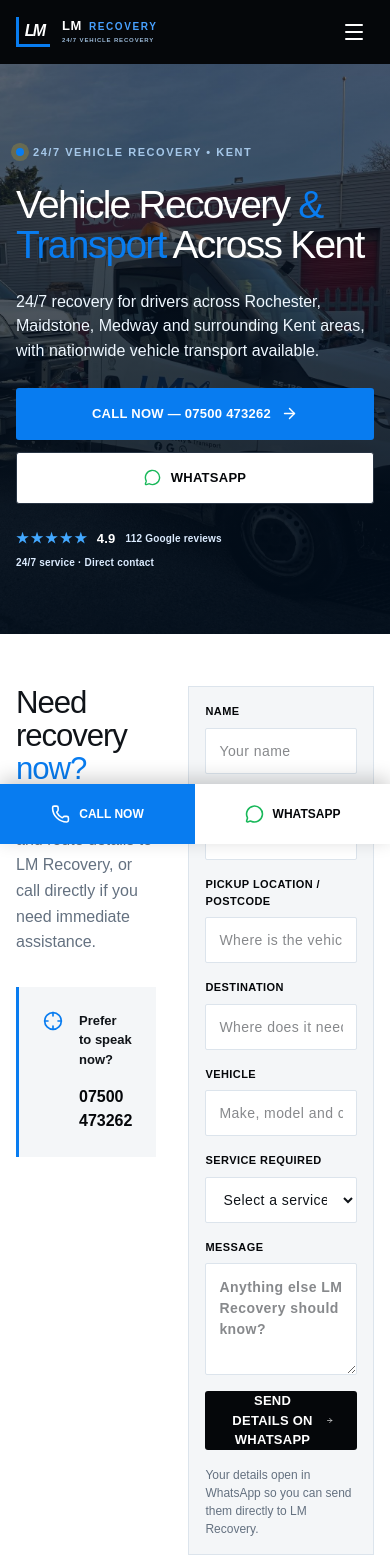
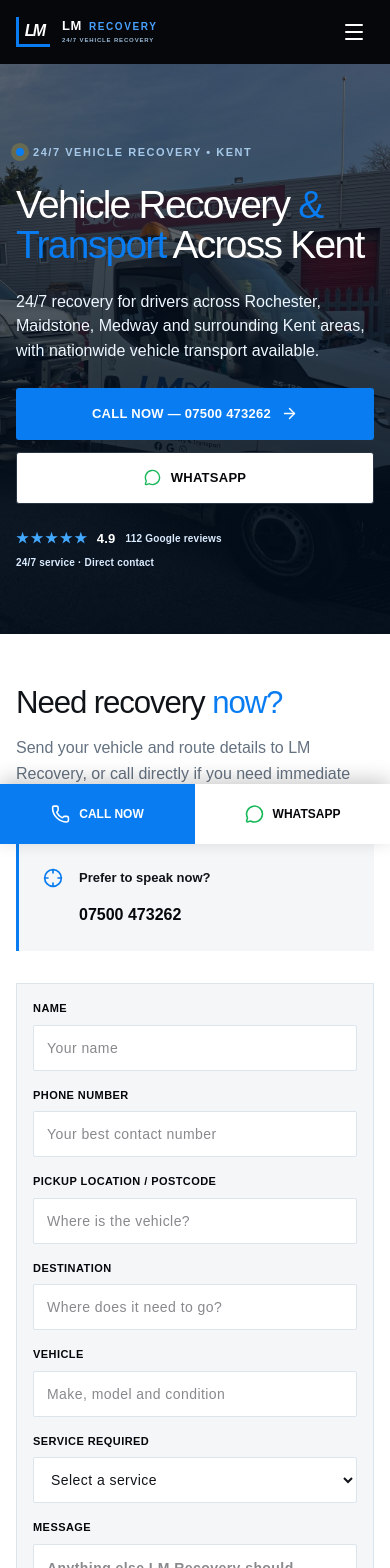
Before and after one commit to Carl-ai123/lm-recovery, a Next.js app: page / in a window 390 px wide. Shown: the top 1568 px of the page. Built offline with nearby package versions, Linux system fonts and the light colour scheme; no server answers.

Commit message:
fix: stabilise LM Recovery responsive layout

```diff
--- a/app/globals.css
+++ b/app/globals.css
@@ -276,3 +276,49 @@ h3 { font-size:clamp(21px, 2vw, 26px); }
   .service-card,.service-image img { transition:none; }
   .service-card:hover,.service-card:hover .service-image img { transform:none; }
 }
+
+/* Final responsive layout contract: keep phase-specific desktop rules from
+   reintroducing multi-column layouts below the mobile breakpoint. */
+@media (max-width:850px) {
+  .quote-grid,
+  .why-grid,
+  .areas-grid,
+  .faq-grid,
+  .proof-grid,
+  .service-grid,
+  .process-grid,
+  .form-row,
+  .gallery-grid {
+    grid-template-columns:1fr;
+  }
+
+  .quote-grid > *,
+  .why-grid > *,
+  .areas-grid > *,
+  .faq-grid > *,
+  .proof-grid > *,
+  .service-grid > *,
+  .process-grid > *,
+  .form-row > *,
+  .gallery-grid > * {
+    min-width:0;
+  }
+
+  .request-form input,
+  .request-form select,
+  .request-form textarea {
+    width:100%;
+    max-width:100%;
+  }
+}
+
+@media (max-width:600px) {
+  .homepage-area-list,
+  .footer-grid {
+    grid-template-columns:1fr;
+  }
+
+  .footer-grid > div:first-child {
+    grid-column:auto;
+  }
+}
```
